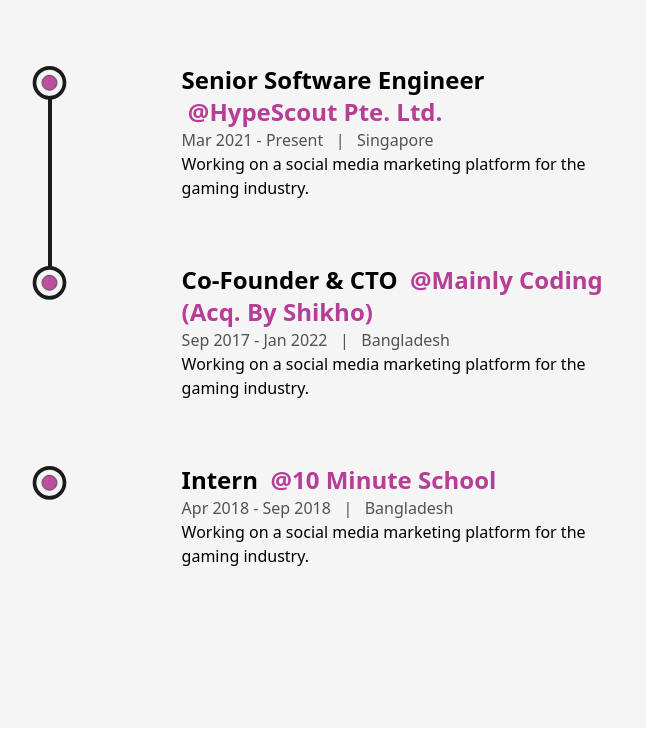
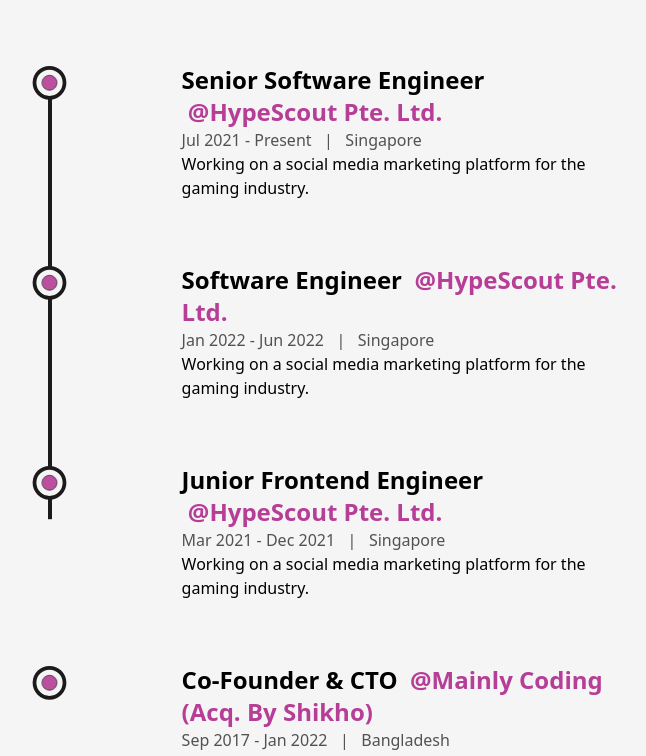
Before and after one commit to Md-Abdul-Halim-Rafi/halimrafi, a Next.js app: page / in a window 1280 px wide. Shown: the part 640-1396 px from the top of the page, without its empty margins (244-890 px from the left). Built offline with nearby package versions, Linux system fonts and the light colour scheme; no server answers.

Commit message:
experience component

```diff
--- a/src/component/Experience/Experience.tsx
+++ b/src/component/Experience/Experience.tsx
@@ -31,7 +31,23 @@
                         position="Senior Software Engineer"
                         address="Singapore"
                         companyLink="https://www.hypescout.co"
-                        time="Mar 2021 - Present"
+                        time="Jul 2021 - Present"
+                        work="Working on a social media marketing platform for the gaming industry."
+                    />
+                    <Details
+                        company="HypeScout Pte. Ltd."
+                        position="Software Engineer"
+                        address="Singapore"
+                        companyLink="https://www.hypescout.co"
+                        time="Jan 2022 - Jun 2022"
+                        work="Working on a social media marketing platform for the gaming industry."
+                    />
+                    <Details
+                        company="HypeScout Pte. Ltd."
+                        position="Junior Frontend Engineer"
+                        address="Singapore"
+                        companyLink="https://www.hypescout.co"
+                        time="Mar 2021 - Dec 2021"
                         work="Working on a social media marketing platform for the gaming industry."
                     />
                     <Details
```
